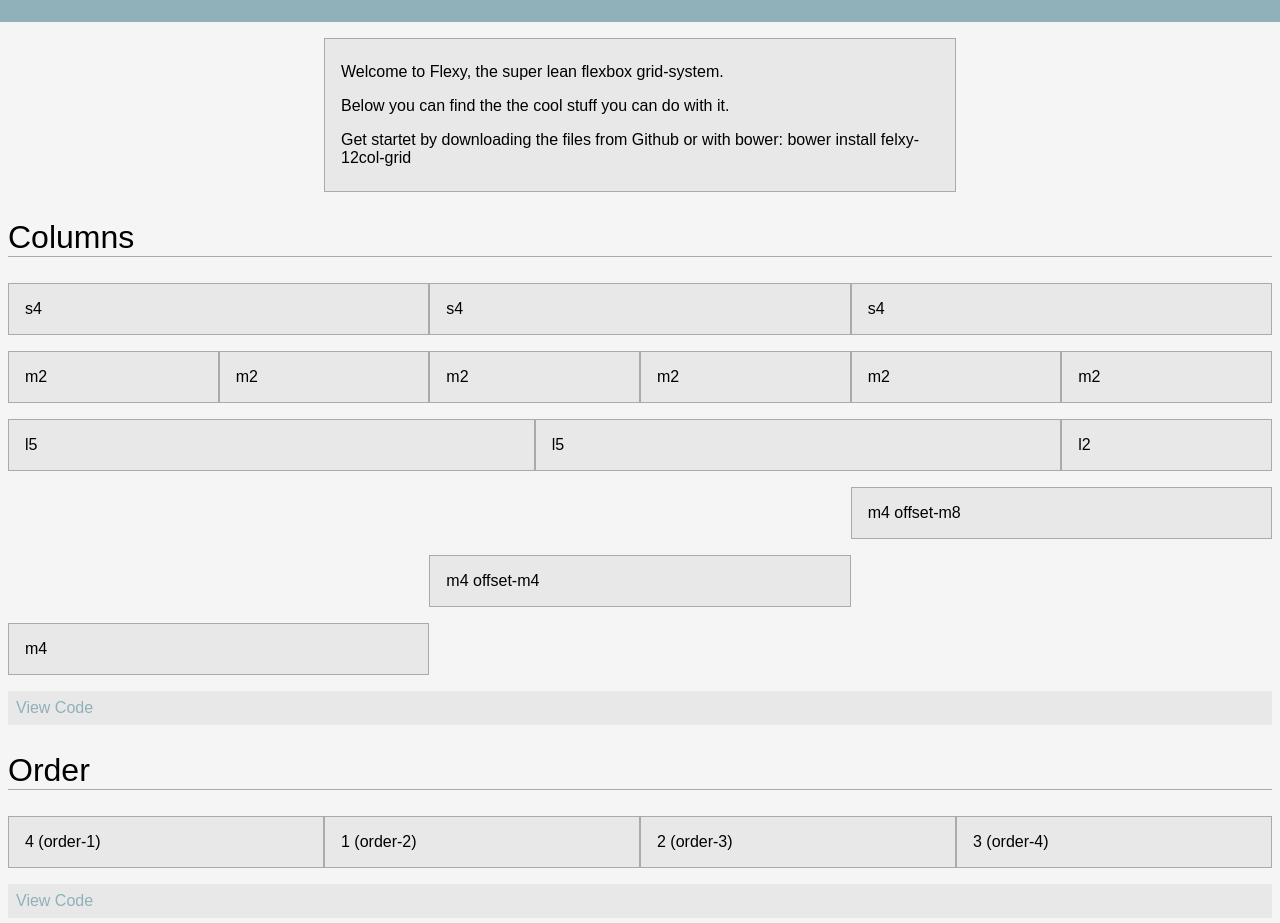
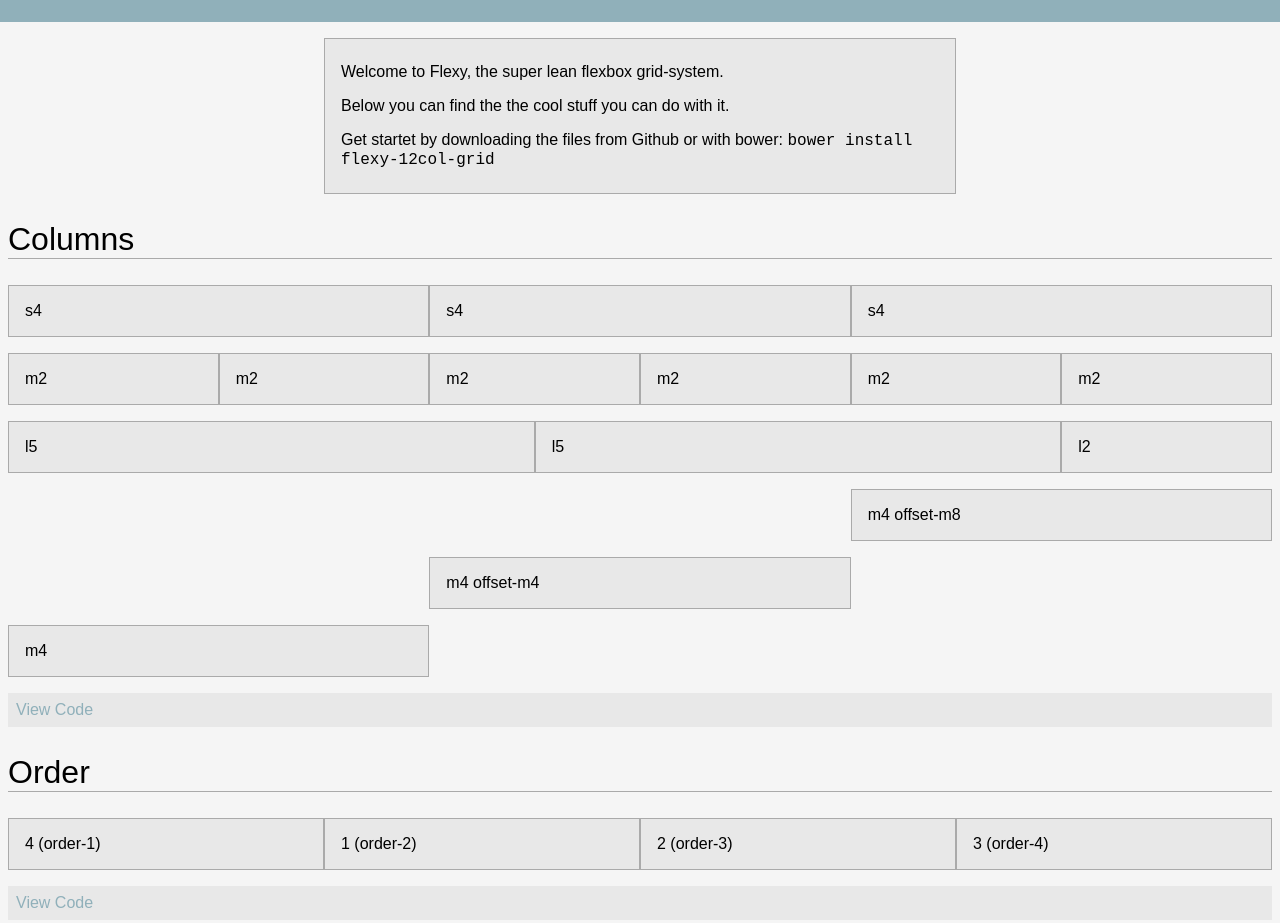
Before and after one commit to gobeli/Flexy, a website: page index.html in a window 1280 px wide. Shown: the part 780-1703 px from the top of the page. Drawn offline with Linux system fonts and the light colour scheme.

Commit message:
Update index.html

```diff
--- a/index.html
+++ b/index.html
@@ -26,7 +26,7 @@
 				<div class="m6 s8">
 					<p>Welcome to Flexy, the super lean flexbox grid-system.</p>
 					<p>Below you can find the the cool stuff you can do with it.</p>
-					<p>Get startet by downloading the files from Github or with bower: bower install felxy-12col-grid</p>
+					<p>Get startet by downloading the files from Github or with bower: <code>bower install flexy-12col-grid</code></p>
 				</div>
 			</section>
 			<section id="columns">
```
